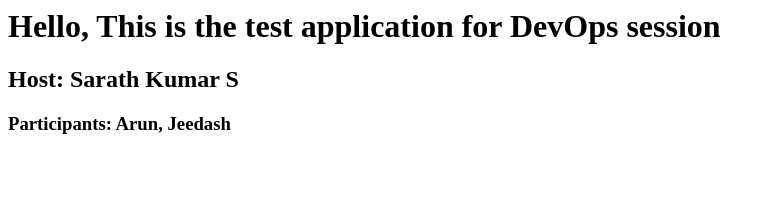
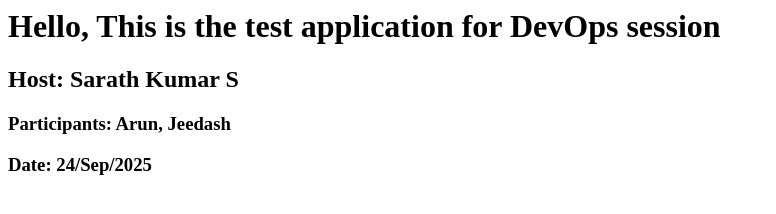
Before and after one commit to yessarath/devops_test_app, a plain HTML site: page index.html in a window 1280 px wide. Shown: the whole page, without its empty margins (0-776 px from the left). Drawn offline with Linux system fonts and the light colour scheme.

Commit message:
Date added as instructed

```diff
--- a/index.html
+++ b/index.html
@@ -2,4 +2,5 @@
 <h1>Hello, This is the test application for DevOps session</h1>
 <h2>Host: Sarath Kumar S</h2>
 <H3>Participants: Arun, Jeedash</h3>
+<H3>Date: 24/Sep/2025</h3>
 </html>
```
